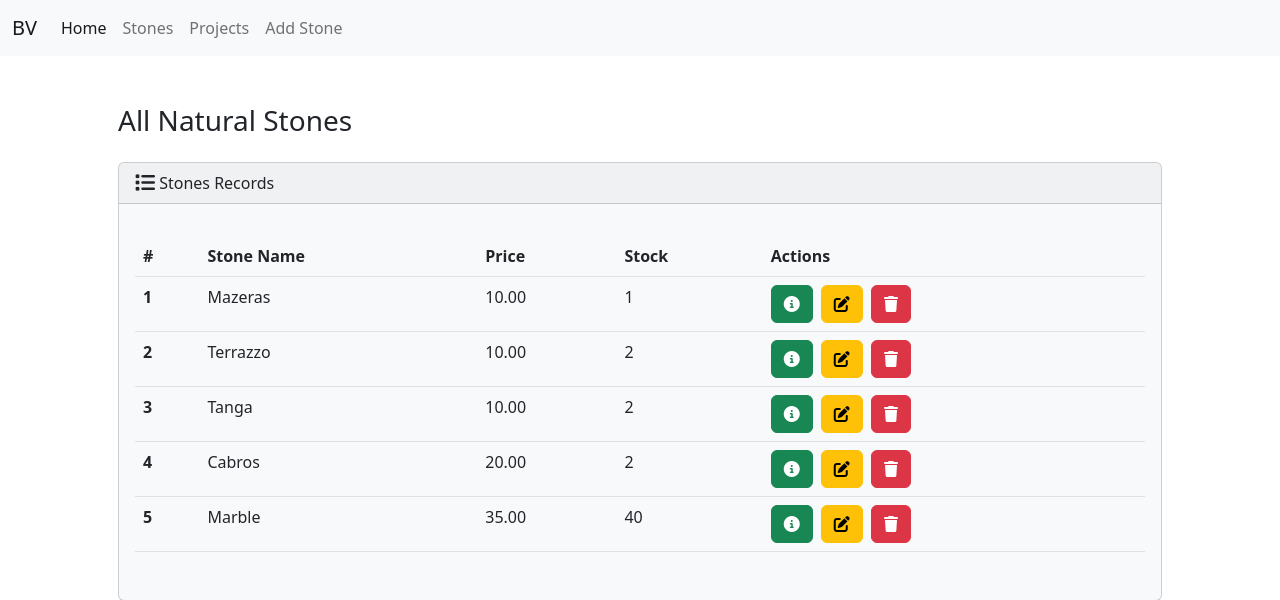
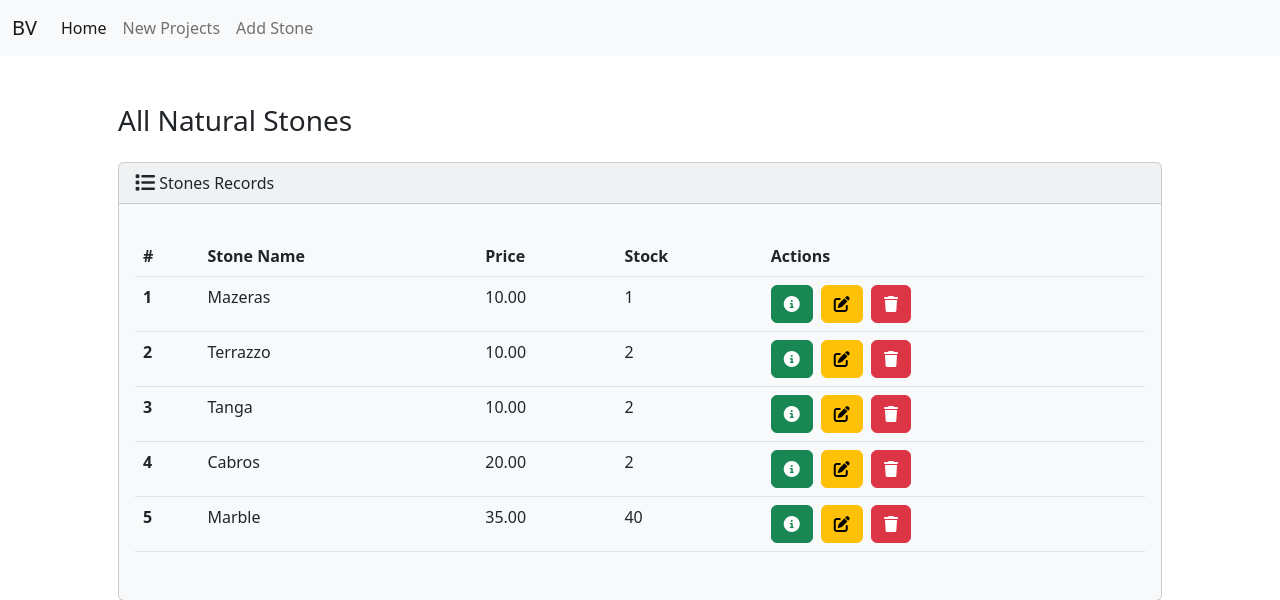
Before and after one commit to 4ourpixels/Blessed-Ventures, a Django app: page / in a window 1280 px wide. Shown: the top 600 px of the page. Run offline with Django 4.2, Linux system fonts and the light colour scheme; data comes from the database, SQL or seed files in the repository; parts of the project's set-up code (start-up, migrations or seed data) failed here and were passed over.

Commit message:
Update base.html

```diff
--- a/mazeras/templates/mazeras/base.html
+++ b/mazeras/templates/mazeras/base.html
@@ -51,10 +51,9 @@
               >
             </li>
             <li class="nav-item">
-              <a class="nav-link" href="#">Stones</a>
-            </li>
-            <li class="nav-item">
-              <a class="nav-link" href="#">Projects</a>
+              <a class="nav-link" href="{% url 'new_project' %}"
+                >New Projects</a
+              >
             </li>
             <li class="nav-item">
               <a class="nav-link" href="{% url 'add' %}">Add Stone</a>
```
